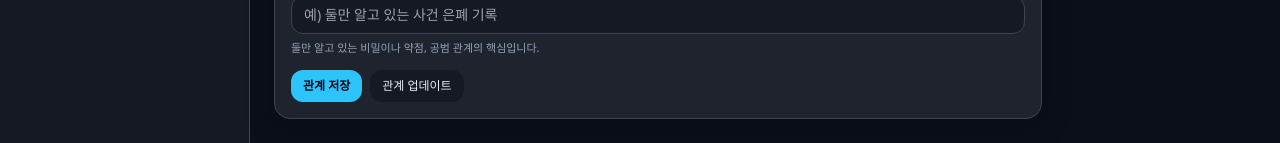
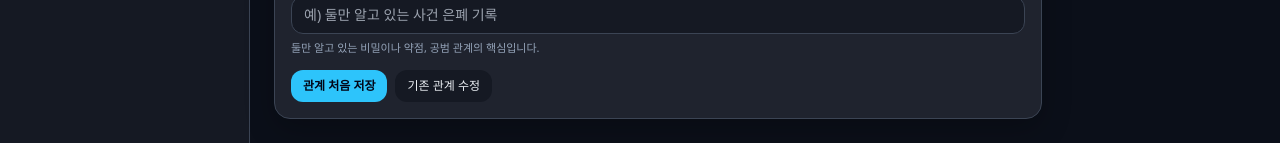
Before and after one commit to JK-sophist/iyagi_fac, a Next.js app in the folder apps/frontend/: page /projects/1/relationships in a window 1280 px wide. Shown: the part 745-888 px from the top of the page. Built offline with nearby package versions, Linux system fonts and the light colour scheme; no server answers.

Commit message:
Refine relationship save/update UX for writer workflow

```diff
--- a/apps/frontend/app/projects/[projectId]/relationships/page.tsx
+++ b/apps/frontend/app/projects/[projectId]/relationships/page.tsx
@@ -20,9 +20,11 @@ export default function RelationshipsPage({ params }: { params: { projectId: str
   const [betrayalRisk, setBetrayalRisk] = useState('0.2');
   const [sharedSecret, setSharedSecret] = useState('');
   const [message, setMessage] = useState('');
+  const [existingRelations, setExistingRelations] = useState<any[]>([]);
 
   const loadCharacters = async () => {
     const project = await apiGet<any>(`/projects/${params.projectId}`);
+    setExistingRelations(project.data.relationships ?? []);
     const ids = project.data.character_ids ?? [];
     const items = await Promise.all(ids.map((id: string) => apiGet<any>(`/characters/${id}`).then((r) => r.data).catch(() => null)));
     const valid = items.filter(Boolean);
@@ -55,7 +57,8 @@ export default function RelationshipsPage({ params }: { params: { projectId: str
       return;
     }
     await apiPost(`/projects/${params.projectId}/relationships`, payload);
-    setMessage('관계를 저장했습니다.');
+    setMessage('관계를 처음 저장했습니다.');
+    await loadCharacters();
   };
 
   const onUpdate = async () => {
@@ -63,8 +66,16 @@ export default function RelationshipsPage({ params }: { params: { projectId: str
       setMessage('수정할 관계의 두 인물을 서로 다르게 선택해 주세요.');
       return;
     }
+    const exists = existingRelations.some(
+      (r) => r.from_character_id === fromId && r.to_character_id === toId
+    );
+    if (!exists) {
+      setMessage('아직 저장된 관계가 없습니다. 먼저 "관계 처음 저장"을 눌러주세요.');
+      return;
+    }
     await apiPut(`/projects/${params.projectId}/relationships`, payload);
-    setMessage('관계를 업데이트했습니다.');
+    setMessage('기존 관계를 수정했습니다.');
+    await loadCharacters();
   };
 
   const slider = (
@@ -131,8 +142,8 @@ export default function RelationshipsPage({ params }: { params: { projectId: str
         </label>
 
         <div className="flex gap-2">
-          <button className="rounded-xl bg-accent px-3 py-2 text-xs font-semibold text-slate-950">관계 저장</button>
-          <button type="button" className="rounded-xl bg-panel px-3 py-2 text-xs" onClick={onUpdate}>관계 업데이트</button>
+          <button className="rounded-xl bg-accent px-3 py-2 text-xs font-semibold text-slate-950">관계 처음 저장</button>
+          <button type="button" className="rounded-xl bg-panel px-3 py-2 text-xs" onClick={onUpdate}>기존 관계 수정</button>
         </div>
       </form>
 
```
